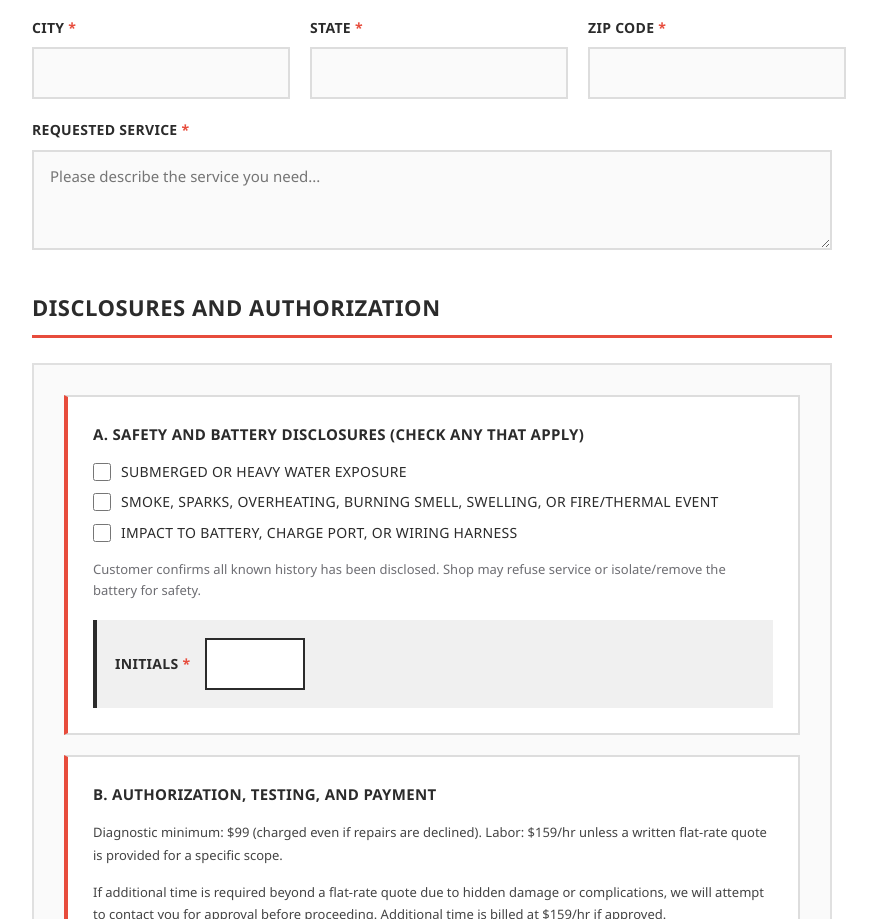
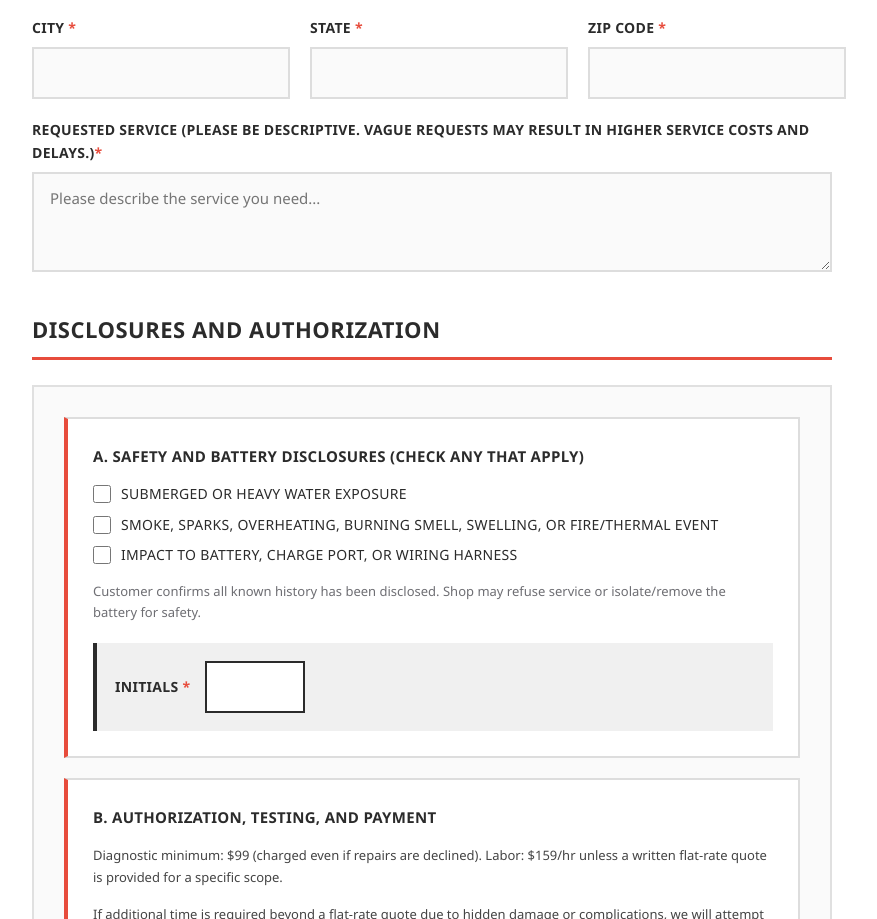
Before and after one commit to dvrkrvin/CCW-Intake-Form, a plain HTML site: page index.html in a window 1280 px wide. Shown: the part 889-1808 px from the top of the page, without its empty margins (208-1085 px from the left). Drawn offline with nearby package versions, Linux system fonts and the light colour scheme.

Commit message:
Update label for requested service field

```diff
--- a/index.html
+++ b/index.html
@@ -163,7 +163,7 @@
 
                     <div class="form-row">
                         <div class="form-group full-width">
-                            <label>Requested Service <span class="required">*</span></label>
+                            <label>Requested Service (Please be descriptive. Vague requests may result in higher service costs and delays.)<span class="required">*</span></label>
                             <textarea
                                 v-model="formData.requestedService"
                                 placeholder="Please describe the service you need..."
```
